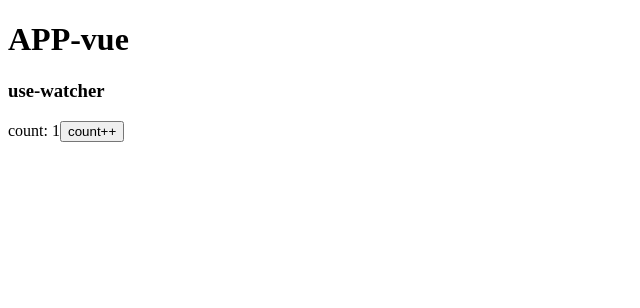
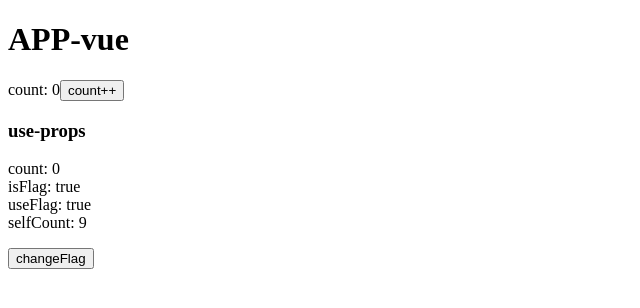
Before and after one commit to muyuan0504/vue3-deep, a Vue app: page / in a window 1280 px wide. Shown: the top 308 px of the page, without its empty margins (0-640 px from the left). Built offline with nearby package versions, Linux system fonts and the light colour scheme.

Commit message:
use props

```diff
--- a/src/App.vue
+++ b/src/App.vue
@@ -1,11 +1,16 @@
 <template>
     <h1>APP-vue</h1>
+    <p>
+        <span>count: {{ count }}</span>
+        <button @click.stop="handleClick">count++</button>
+    </p>
     <!-- <UseReactive /> -->
     <!-- <UseComputed /> -->
     <!-- <keep-alive>
         <UseLifehook v-if="showFlag" @hidenComponent="hidenComponent" />
     </keep-alive> -->
-    <UseWatcher />
+    <!-- <UseWatcher /> -->
+    <UseProps :count="count" is-flag use-validator />
 </template>
 
 <script setup>
@@ -14,8 +19,12 @@ import UseReactive from './components/use-reactive/index'
 import UseComputed from './components/use-computed/index'
 import UseLifehook from './components/use-lifehook/index'
 import UseWatcher from './components/use-watcher/index'
+import UseProps from './components/use-props/index'
 
 const showFlag = ref(true)
+
+const count = ref(0)
+const handleClick = () => count.value++
 
 const hidenComponent = () => (showFlag.value = false)
 </script>
--- /dev/null
+++ b/src/components/use-props/index.vue
@@ -0,0 +1,41 @@
+<template>
+    <h3>use-props</h3>
+    <p>
+        <span>count: {{ count }}</span>
+        <br />
+        <span>isFlag: {{ isFlag }}</span>
+        <br />
+        <span>useFlag: {{ useFlag }}</span>
+        <br />
+        <span>selfCount: {{ selfCount }}</span>
+    </p>
+    <p>
+        <button @click.stop="useFlag = !useFlag">changeFlag</button>
+    </p>
+</template>
+
+<script setup>
+import { ref } from 'vue'
+/**
+ * 一个组件需要显式声明它所接受的 props，这样 Vue 才能知道外部传入的哪些是 props，哪些是透传 attribute
+ * props 可以使用 defineProps() 宏来声明，接收的参数包括：字符串数组 || 对象 props的对象配置属性跟vue2差不多，都支持 type,require,default,validator配置
+ */
+// const { count } = defineProps(['count'])
+const { count, isFlag, selfCount } = defineProps({
+    count: Number,
+    isFlag: Boolean, // 当父组件仅写上 prop 但不传值，会隐式转换为 `true`
+    selfCount: { type: Number, default: 9 },
+    useValidator: {
+        type: Boolean,
+        /** 在校验函数中，完整的props作为第二个参数传入 */
+        validator(value, props) {
+            console.log('props: ', props)
+            return true
+        },
+    },
+})
+
+const useFlag = ref(isFlag)
+</script>
+
+<style lang="scss" scoped></style>
```
